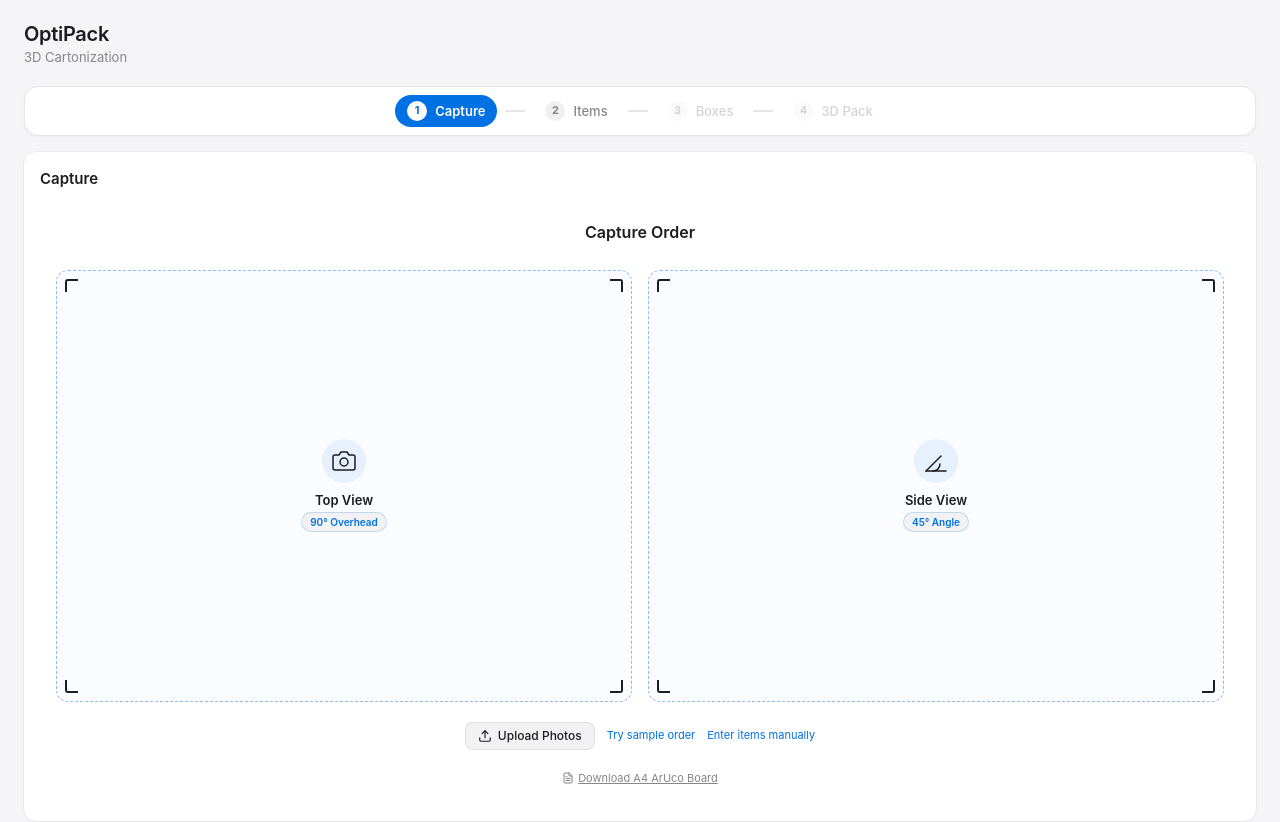
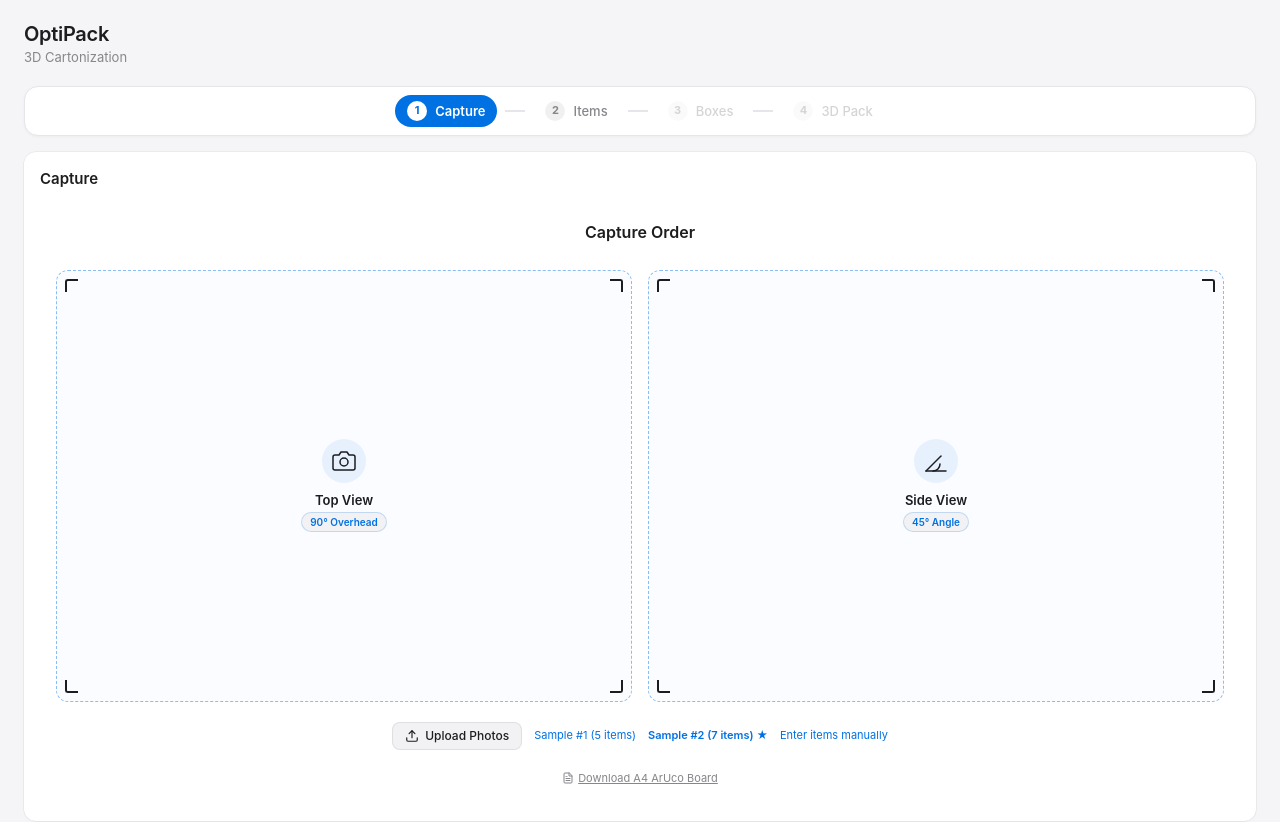
Before and after one commit to AnhKhoaaaa/OptiPack, a React (Vite) app in the folder frontend/: page / in a window 1280 px wide. Shown: the top 822 px of the page. Built offline with nearby package versions, Linux system fonts and the light colour scheme; no server answers.

Commit message:
feat(ui): add 7-item demo photo preset alongside 5-item benchmark for judges

```diff
--- a/frontend/src/components/UploadPanel.tsx
+++ b/frontend/src/components/UploadPanel.tsx
@@ -17,8 +17,30 @@ interface UploadPanelProps {
   aiTelemetry?: AITelemetry;
 }
 
-const SAMPLE_TOP = "/samples/topdown_sample.jpg";
-const SAMPLE_OBLIQUE = "/samples/oblique_sample.jpg";
+interface SamplePreset {
+  id: string;
+  name: string;
+  topUrl: string;
+  obliqueUrl: string;
+}
+
+const SAMPLE_PRESETS: SamplePreset[] = [
+  {
+    id: "sample_5items",
+    name: "Sample #1 (5 items)",
+    topUrl: "/samples/topdown_sample.jpg",
+    obliqueUrl: "/samples/oblique_sample.jpg",
+  },
+  {
+    id: "sample_7items",
+    name: "Sample #2 (7 items)",
+    topUrl: "/samples/topdown_demo2.jpg",
+    obliqueUrl: "/samples/oblique_demo2.jpg",
+  },
+];
+
+const SAMPLE_TOP = SAMPLE_PRESETS[0].topUrl;
+const SAMPLE_OBLIQUE = SAMPLE_PRESETS[0].obliqueUrl;
 
 
 // Helper to preserve image blob and URL cleanly
@@ -297,7 +319,8 @@ export const UploadPanel: React.FC<UploadPanelProps> = ({
   };
 
   // Load real benchmark sample photos and trigger full end-to-end CV + AI analysis
-  const handleLoadSamplePhotos = async () => {
+  const handleLoadSamplePhotos = async (presetOrEvent?: SamplePreset | React.MouseEvent) => {
+    const preset = (presetOrEvent && "topUrl" in presetOrEvent) ? presetOrEvent : SAMPLE_PRESETS[0];
     setCameraError(null);
     stopCameraStream();
     setMode("idle");
@@ -305,11 +328,11 @@ export const UploadPanel: React.FC<UploadPanelProps> = ({
 
     try {
       const [topRes, oblRes] = await Promise.all([
-        fetch(SAMPLE_TOP),
-        fetch(SAMPLE_OBLIQUE),
+        fetch(preset.topUrl),
+        fetch(preset.obliqueUrl),
       ]);
       if (!topRes.ok || !oblRes.ok) {
-        throw new Error("Unable to load benchmark sample photos from server.");
+        throw new Error(`Unable to load benchmark sample photos (${preset.name}) from server.`);
       }
       const [topBlob, oblBlob] = await Promise.all([
         topRes.blob(),
@@ -321,8 +344,8 @@ export const UploadPanel: React.FC<UploadPanelProps> = ({
 
       setTopFile(topFileObj);
       setObliqueFile(oblFileObj);
-      setTopPreview(SAMPLE_TOP);
-      setObliquePreview(SAMPLE_OBLIQUE);
+      setTopPreview(preset.topUrl);
+      setObliquePreview(preset.obliqueUrl);
 
       await triggerAnalysis(topFileObj, oblFileObj);
     } catch (err) {
@@ -592,10 +615,20 @@ export const UploadPanel: React.FC<UploadPanelProps> = ({
                   <button
                     type="button"
                     className="btn btn-secondary btn-sm"
-                    onClick={handleLoadSamplePhotos}
+                    onClick={() => handleLoadSamplePhotos(SAMPLE_PRESETS[0])}
                     disabled={loading}
+                    title="Load 5 items benchmark sample"
                   >
-                    Try sample photos
+                    Sample 1 (5 items)
+                  </button>
+                  <button
+                    type="button"
+                    className="btn btn-secondary btn-sm"
+                    onClick={() => handleLoadSamplePhotos(SAMPLE_PRESETS[1])}
+                    disabled={loading}
+                    title="Load 7 items demo sample"
+                  >
+                    Sample 2 (7 items)
                   </button>
                   {onEnterManually && (
                     <button
@@ -768,11 +801,21 @@ export const UploadPanel: React.FC<UploadPanelProps> = ({
                   <button
                     type="button"
                     className="btn-link text-xs"
-                    onClick={handleLoadSamplePhotos}
+                    onClick={() => handleLoadSamplePhotos(SAMPLE_PRESETS[0])}
                     disabled={loading}
-                    title="Run with sample photos"
+                    title="Run with 5-item benchmark photos"
                   >
-                    Try sample order
+                    Sample #1 (5 items)
+                  </button>
+                  <button
+                    type="button"
+                    className="btn-link text-xs"
+                    onClick={() => handleLoadSamplePhotos(SAMPLE_PRESETS[1])}
+                    disabled={loading}
+                    title="Run with 7-item demo photos"
+                    style={{ fontWeight: 600, color: "#0071E3" }}
+                  >
+                    Sample #2 (7 items) ★
                   </button>
                   {onEnterManually && (
                     <button
```
Also changed, not shown: frontend/public/samples/oblique_demo2.jpg (added), frontend/public/samples/topdown_demo2.jpg (added).
